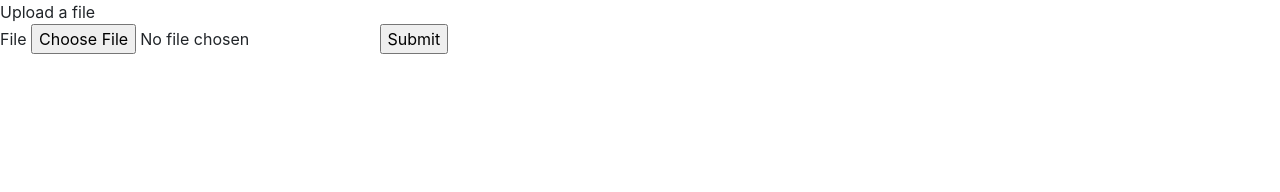
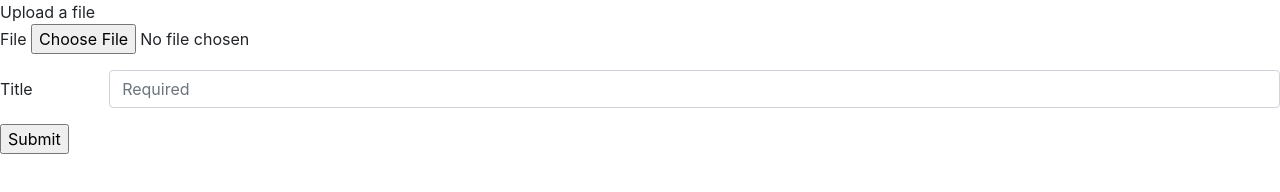
Before and after one commit to gitisz/GAS-Posts-Testing, a plain HTML site: page index.html in a window 1280 px wide. Drawn offline with nearby package versions, Linux system fonts and the light colour scheme.

Commit message:
Upload 0.5 - save image, filename, fileid, worktitle

```diff
--- a/index.html
+++ b/index.html
@@ -10,7 +10,7 @@
 <body>
                  <!---------------- P U T   Y O U R   W E B - A P P   U R L   H E R E  --------------->
     <form
-        action="https://script.google.com/macros/s/AKfycbzlf22bkdnskalbe3wxD_oNICj7q2wPB5lB0FTE35lVIEeCRpLi4BB9TdJJAI_qNkys/exec"
+        action="https://script.google.com/macros/s/AKfycbybll9XLYAE_dPJTtMq2mi5ThiokipVgz1ydKZXbieKfQAf-G7mqsMWQ_VleGNEAaUh/exec"
         id="form"
         method="post">
 
@@ -18,6 +18,22 @@
         <div id="data"></div>
         <label for="uploadFile">File
         <input name="file" id="uploadfile" type="file" accept="image/*">   </label>
+		<div class="row mb-3 mt-2">
+			<label
+				for="worktitle"
+				class="col-md-1 col-form-label"
+				>Title</label>
+			<div class="col-md-11">
+				<input
+					type="text"
+					name="worktitle"
+					id="worktitle"
+					class="form-control"
+					placeholder="Required"
+					required
+				/>
+			</div>
+		</div>
         <input id="btnSubmit" type="submit">
     </form>
 
@@ -53,9 +69,11 @@
 				// create data object
 				// form will send data via #data element
 				// https://gist.github.com/tanaikech/2f16f467c94612dc83920a3158614d95
+				const newFilename = "Green-James-TestWorkTitle-medium-size-price"
+
 				html = '<input type="hidden" name="data" value="' + e.target.result.replace(/^.*,/, '') + '" >';
 				html += '<input type="hidden" name="mimetype" value="' + e.target.result.match(/^.*(?=;)/)[0] + '" >';
-				html += '<input type="hidden" name="filename" value="' + e.target.fileName + '" >';
+				html += '<input type="hidden" name="filename" value="' + newFilename + '" >';
 				const hiddenData = document.getElementById('data')
 				hiddenData.innerHTML = html
 
```
Also changed, not shown: Code.js (+11 -3 lines).
